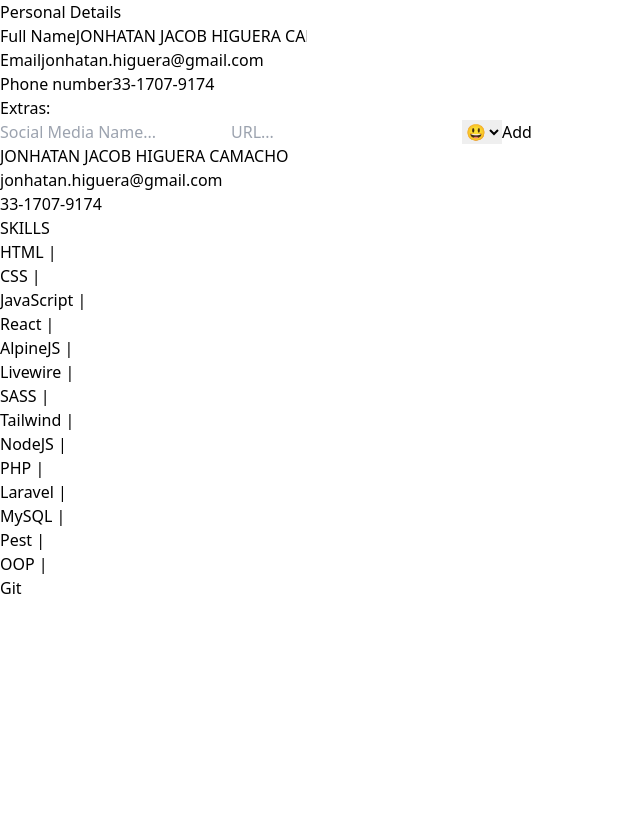
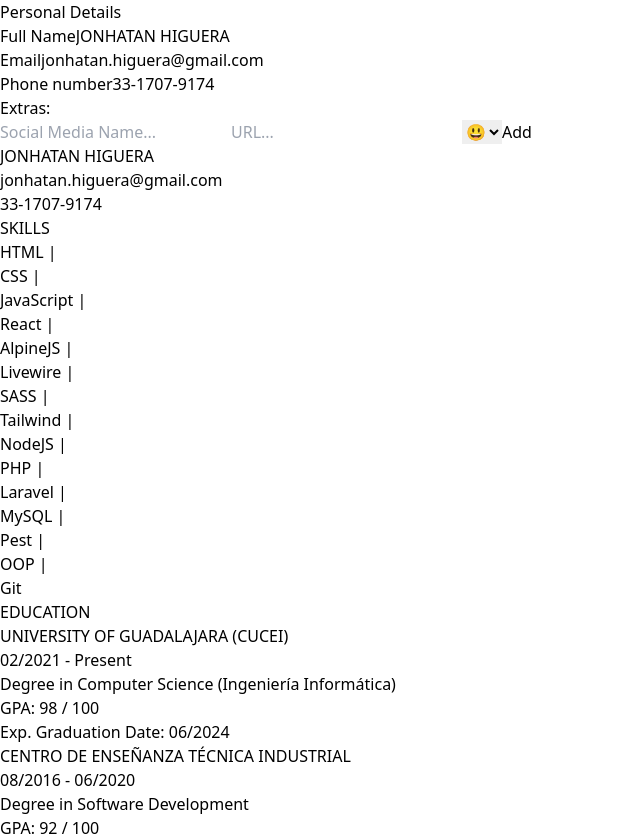
Before and after one commit to jonhatanh/cv-builder-application, a React (Vite) app: page / in a window 1280 px wide. Shown: the whole page, without its empty margins (0-640 px from the left). Before the commit the page ends 800 px from the top, so only its background shows below. Built offline with nearby package versions, Linux system fonts and the light colour scheme.

Commit message:
Create CVSection

```diff
--- a/src/App.jsx
+++ b/src/App.jsx
@@ -6,16 +6,27 @@ import CVPreview from "./components/CVPreview";
 
 function App() {
   const [personalDetails, setPersonalDetails] = useState({
-    name: "JONHATAN JACOB HIGUERA CAMACHO",
+    name: "JONHATAN HIGUERA",
     email: "jonhatan.higuera@gmail.com",
     phone: "33-1707-9174",
     extras: {},
   });
   const [education, setEducation] = useState([
     {
-      schoolName: "CUCEI",
-      fieldOfStudy: "Ingeniería Informática",
-      date: "33-1707-9174",
+      id: crypto.randomUUID(),
+      title: "UNIVERSITY OF GUADALAJARA (CUCEI)",
+      subtitle: "Degree in Computer Science (Ingeniería Informática)",
+      date: "02/2021 - Present",
+      description: "",
+      bullets: ["GPA: 98 / 100", "Exp. Graduation Date: 06/2024"],
+    },
+    {
+      id: crypto.randomUUID(),
+      title: "CENTRO DE ENSEÑANZA TÉCNICA INDUSTRIAL",
+      subtitle: "Degree in Software Development",
+      date: "08/2016 - 06/2020",
+      description: "",
+      bullets: ["GPA: 92 / 100"],
     },
   ]);
   const [skills, setSkills] = useState([
--- a/src/components/CVPreview.jsx
+++ b/src/components/CVPreview.jsx
@@ -1,3 +1,5 @@
+import CVSection from "./CVSection";
+
 function CVPreview({ personalDetails, education, skills }) {
 
   const skillsList = skills.map((skill, index)=> {
@@ -14,18 +16,21 @@ function CVPreview({ personalDetails, education, skills }) {
 
   return (
     <div className="flex flex-col gap-3 border-2 border-slate-400">
-      <h3 className="text-center text-3xl font-bold">{personalDetails.name}</h3>
-      <div className="flex justify-center gap-3">
-        <p>{personalDetails.email}</p>
-        <p>{personalDetails.phone}</p>
+      <div>
+        <h3 className="text-center text-3xl font-bold mb-1">{personalDetails.name}</h3>
+        <div className="flex justify-center gap-3 mb-3">
+          <p>{personalDetails.email}</p>
+          <p>{personalDetails.phone}</p>
+        </div>
+        <div className="w-full h-1 bg-black"></div>
       </div>
-      <div className="w-full h-1 bg-black"></div>
       <div>
         <h4 className="text-lg font-bold text-center mb-2">SKILLS</h4>
         <ul className="flex gap-2 flex-wrap justify-center align-middle max-w-sm mx-auto ">
         {skillsList}
         </ul>
       </div>
+      <CVSection title="EDUCATION" sectionData={education}></CVSection>
 
     </div>
   );
--- /dev/null
+++ b/src/components/CVSection.jsx
@@ -0,0 +1,29 @@
+function CVSection({ title, sectionData }) {
+  const sectionList = sectionData.map((section) => {
+    return (
+      <div className="mb-2" key={section.id}>
+        <div className="flex justify-between">
+          <h5 className="text-md font-bold">{section.title}</h5>
+          <p className="text-sm font-bold">{section.date}</p>
+        </div>
+        <h6 className="text-sm font-bold">{section.subtitle}</h6>
+        <p>{section.description}</p>
+        <ul className="ml-7 list-disc text-sm">
+          {section.bullets.map((bullet, index) => (
+            <li key={index}>{bullet}</li>
+          ))}
+        </ul>
+      </div>
+    );
+  });
+
+  return (
+    <>
+      <div className="h-[2px] w-full bg-black"></div>
+      <h4 className="text-center text-lg font-bold">{title}</h4>
+      {sectionList}
+    </>
+  );
+}
+
+export default CVSection;
```
Also changed, not shown: src/Section.js (added, +15 -0 lines).
